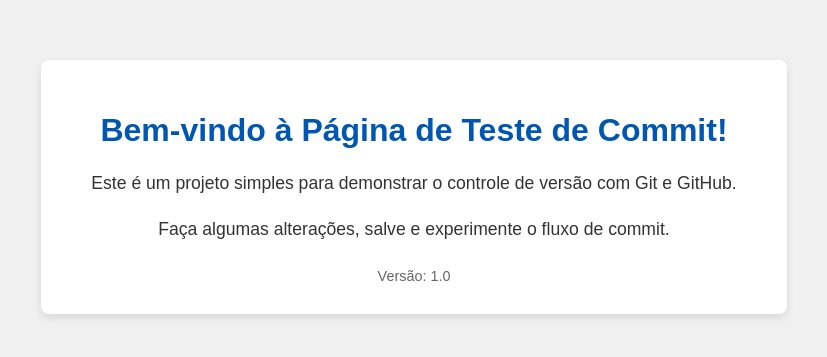
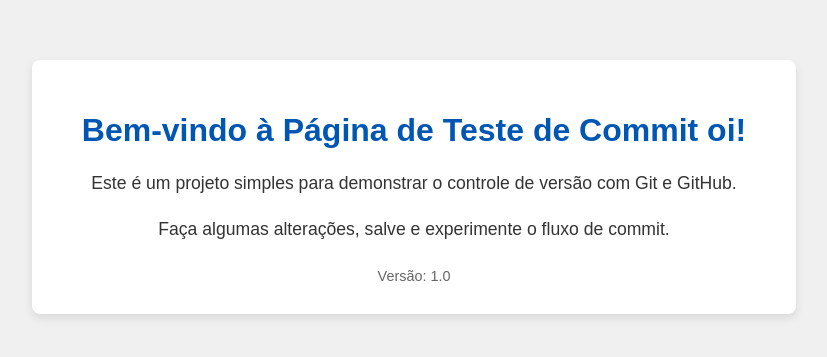
Before and after one commit to breno146314/teste2, a plain HTML site: page index.html in a window 1280 px wide. Shown: the part 213-570 px from the top of the page, without its empty margins (226-1053 px from the left). Drawn offline with Linux system fonts and the light colour scheme.

Commit message:
feat: Cria a pagina inicial de teste (index.html)

```diff
--- a/index.html
+++ b/index.html
@@ -40,7 +40,7 @@
 </head>
 <body>
     <div class="container">
-        <h1>Bem-vindo à Página de Teste de Commit!</h1>
+        <h1>Bem-vindo à Página de Teste de Commit oi!</h1>
         <p>Este é um projeto simples para demonstrar o controle de versão com Git e GitHub.</p>
         <p>Faça algumas alterações, salve e experimente o fluxo de commit.</p>
         <div class="version">Versão: 1.0</div>
```
